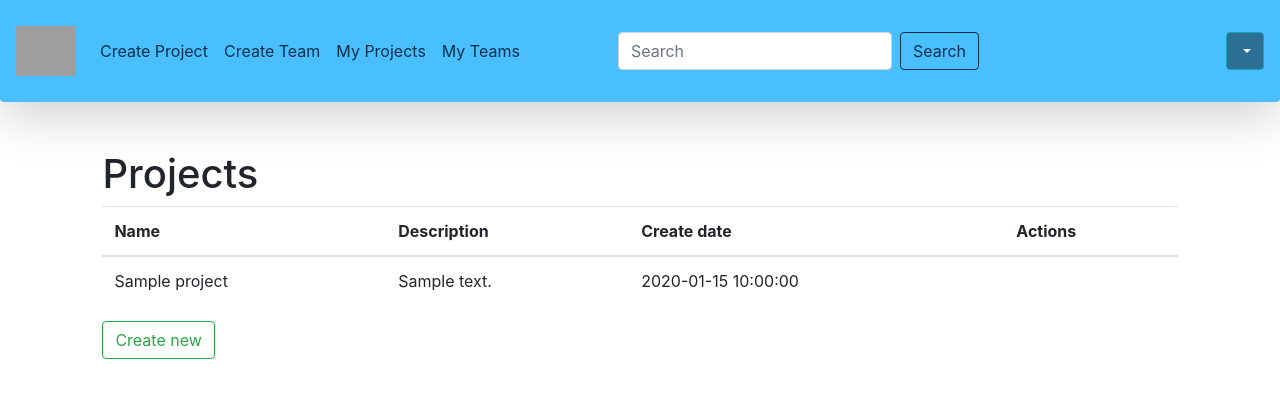
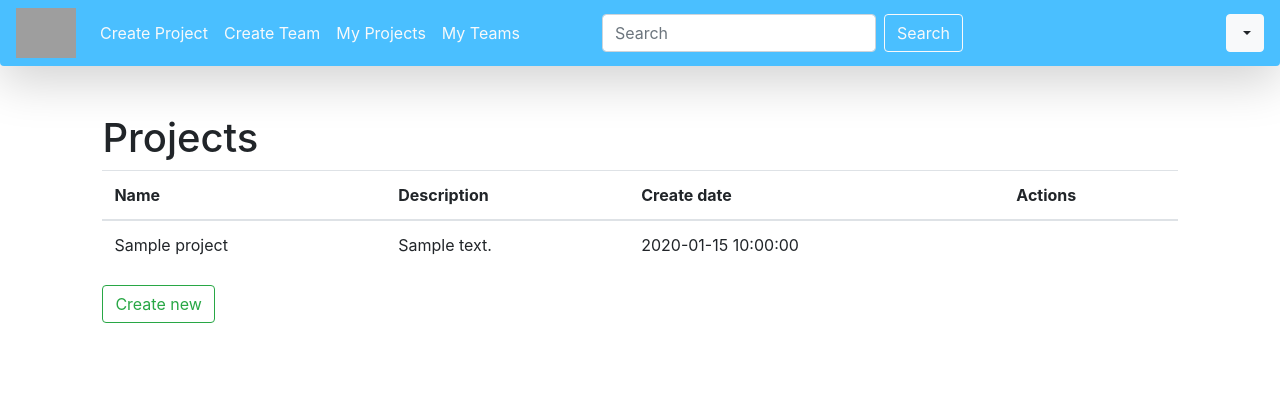
Before and after one commit to CoToDo/CoToDo, a Symfony app: template templates/project/index.html.twig in a window 1280 px wide. Shown: the top 398 px of the page. Run offline with Twig, Linux system fonts and the light colour scheme; the template is opened without the code that fills it: most values are stand-ins (such as "Sample title", 1, 10 or a date in 2020); some libraries are stand-ins or nearby versions; grey boxes are pictures that could not be loaded.

Commit message:
Edit navbar

```diff
--- a/public/css/styles.css
+++ b/public/css/styles.css
@@ -24,36 +24,10 @@
 .clickable-row{
         cursor: pointer;
 }
-.button-navbar{
-
-        color: #00304A !important;
-        text-align: center;
-}
-.button-navbar:hover,
-.button-navbar:active,
-.button-navbar:focus{
-        font-size: 103%;
-        color: #001C2B !important;
-}
-.button-search{
-        border-color: #00304A;
-        color: #00304A;
-}
-.button-search:hover{
-        background-color: #26607F;
-}
 .navbar-background{
         background-color: #4ABFFF;
 }
-.dropdown-navbnar{
-        background-color: #2C6F94;
-}
-.dropdown-navbnar:hover{
-        background-color: #26607F;
-}
-.dropdown-toggle:focus, .dropdown-toggle:active{
-        background: #26607F !important;
-}
+
 .navicon{
         align-self: center;
 }
@@ -74,3 +48,7 @@
         box-sizing: border-box;
         resize: none;
 }
+
+.pointer-events-none{
+        pointer-events: none;
+}
--- a/templates/base.html.twig
+++ b/templates/base.html.twig
@@ -11,9 +11,9 @@
     </head>
     <body>
 
-        <nav class="navbar navbar-expand-lg navbar-light shadow-lg p-3 mb-5 rounded-bottom sticky-top navbar-background">
-            <a class="navbar-brand" href="{{ path('dashboard') }}">
-                <img src="{{ asset('icon.svg') }}" width="60" height="50" class="d-inline-block align-top navicon" alt="">
+        <nav class="navbar navbar-expand-lg navbar-light shadow-lg py-2 px-3 mb-5 rounded-bottom sticky-top navbar-background">
+            <a class="navbar-brand p-0" href="{{ path('dashboard') }}">
+                <img src="{{ asset('icon.svg') }}" width="60" height="50" class="d-inline-block align-top" alt="">
             </a>
 
             <button class="navbar-toggler" type="button" data-toggle="collapse" data-target="#navbarNavAltMarkup" aria-controls="navbarNavAltMarkup" aria-expanded="false" aria-label="Toggle navigation">
@@ -21,28 +21,28 @@
             </button>
             <div class="collapse navbar-collapse" id="navbarNavAltMarkup">
                 <div class="navbar-nav">
-                    <a class="nav-item nav-link button-navbar" href="{{ path('project_new') }}">Create Project <span class="sr-only">(current)</span></a>
-                    <a class="nav-item nav-link button-navbar" href="{{ path('team_new') }}">Create Team</a>
-                    <a class="nav-item nav-link button-navbar" href="{{ path('project_index') }}">My Projects</a>
-                    <a class="nav-item nav-link button-navbar" href="{{ path('team_index') }}">My Teams</a>
+                    <a class="nav-item nav-link text-center text-light" href="{{ path('project_new') }}">Create Project</a>
+                    <a class="nav-item nav-link text-center text-light" href="{{ path('team_new') }}">Create Team</a>
+                    <a class="nav-item nav-link text-center text-light" href="{{ path('project_index') }}">My Projects</a>
+                    <a class="nav-item nav-link text-center text-light" href="{{ path('team_index') }}">My Teams</a>
                 </div>
 
             </div>
 
 
-            <div class="w-50 p-3">
+            <div class="w-50 p-0">
                 <form class="form-inline my-2 my-lg-0">
                     <input class="form-control mr-sm-2" type="search" placeholder="Search" aria-label="Search">
-                    <button class="btn btn-outline-info my-2 my-sm-0 button-search" type="submit">Search</button>
+                    <button class="btn btn-outline-light my-2 my-sm-0" type="submit">Search</button>
                 </form>
             </div>
 
-            <div class="dropdown">
-                <button class="btn btn-info dropdown-toggle dropdown-navbnar" type="button" id="dropdownMenu2" data-toggle="dropdown" aria-haspopup="true" aria-expanded="false">
+            <div class="btn-group">
+                <button class="btn btn-light dropdown-toggle dropdown-navbar" type="button" id="dropdownMenu2" data-toggle="dropdown" aria-haspopup="true" aria-expanded="false">
                     {{app.user}}
                 </button>
                     <div class="dropdown-menu dropdown-menu-right" aria-labelledby="navbarDropdown">
-                        <a class="dropdown-item">Signed in as <b>{{app.user.name}} {{app.user.lastname}}</b></a>
+                        <div class="dropdown-item pointer-events-none">Signed in as <b>{{app.user.name}} {{app.user.lastname}}</b></div>
                         <div class="dropdown-divider"></div>
                         <a class="dropdown-item" href="{{ path('user_show', {'id': app.user.id}) }}">Settings</a>
                         <div class="dropdown-divider"></div>
```
